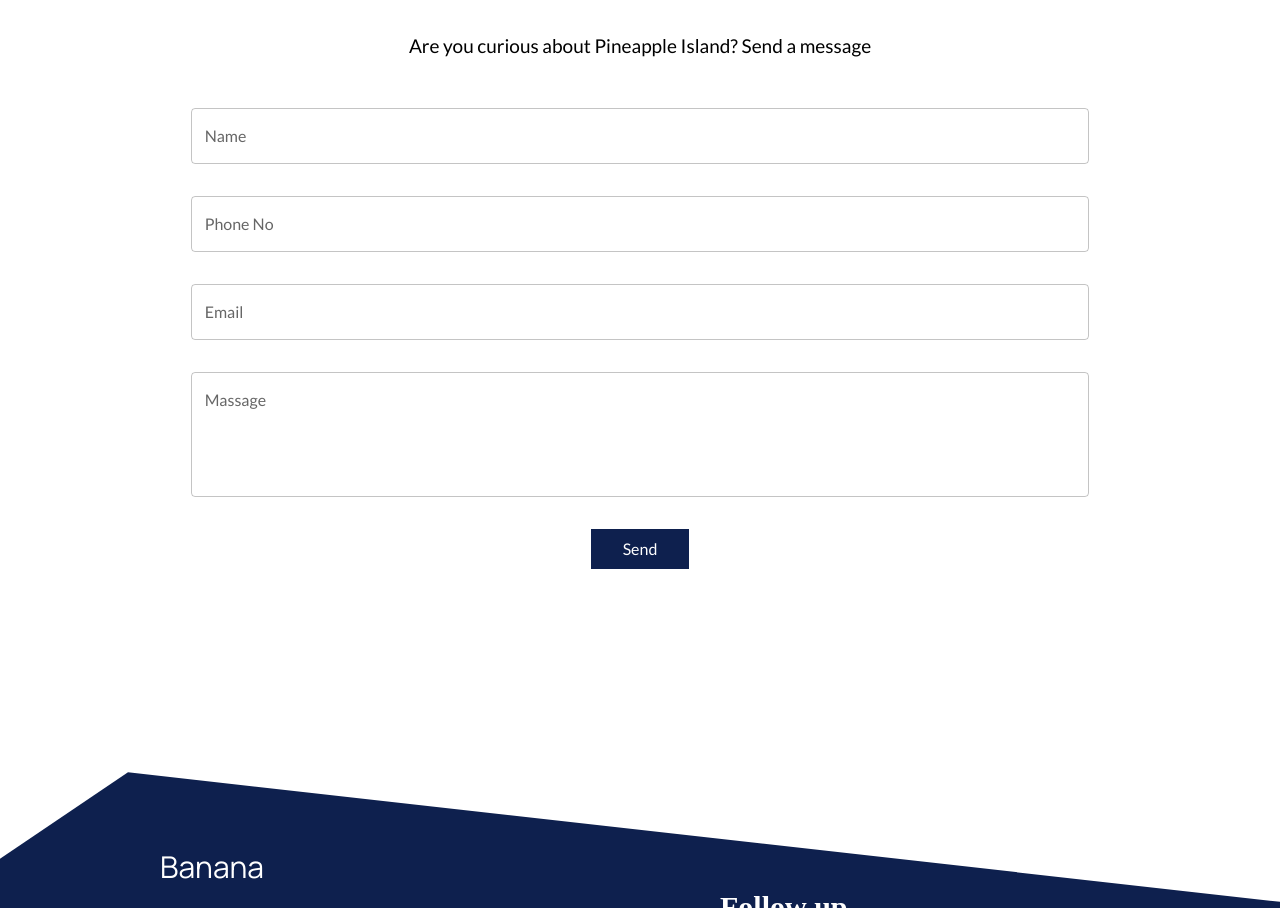
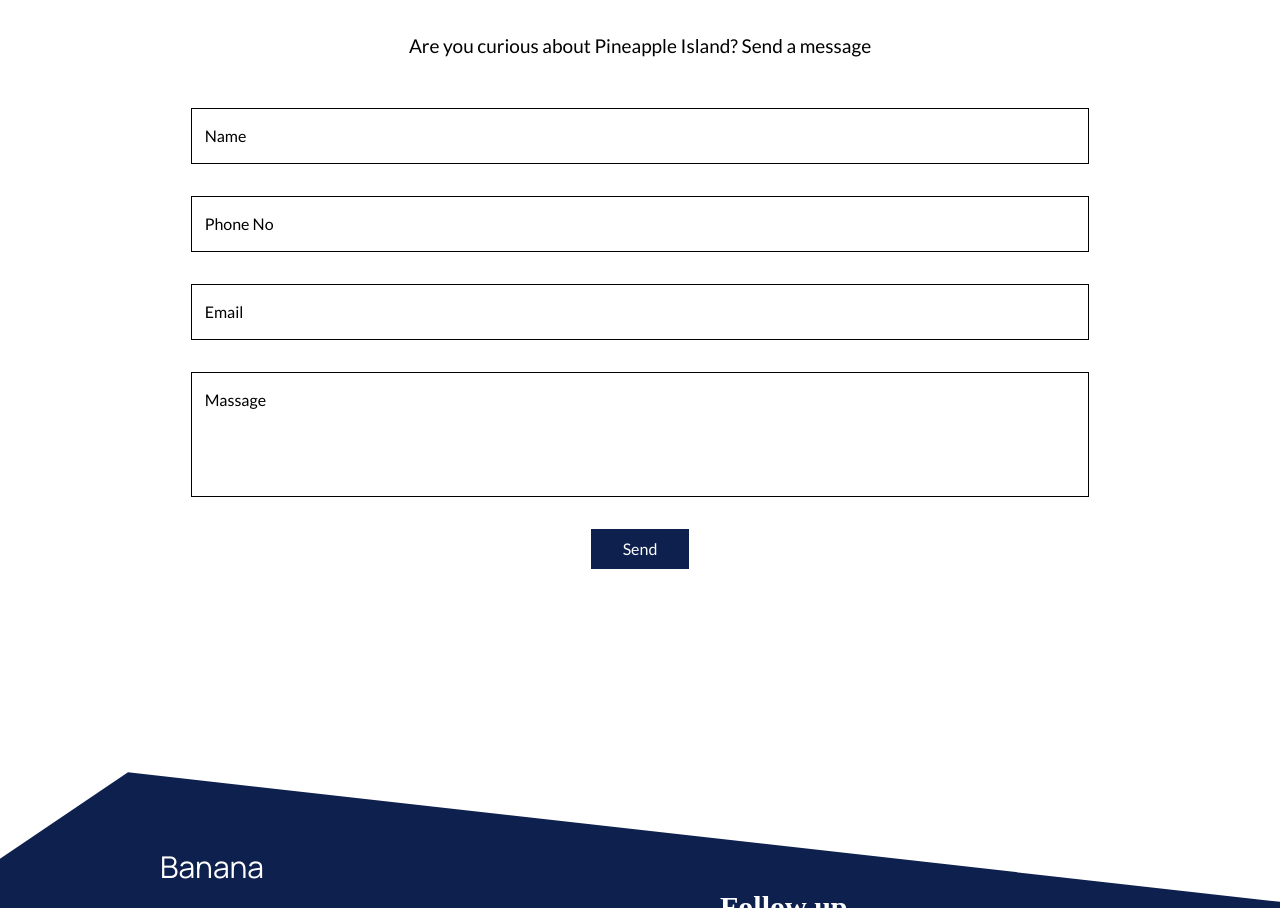
Before and after one commit to imkuromi/PineApple-Island, a Next.js app: page / in a window 1280 px wide. Shown: the part 7958-8866 px from the top of the page. Built offline with nearby package versions, Linux system fonts and the light colour scheme.

Commit message:
fix color and radius textfield

```diff
--- a/src/pages/stay.tsx
+++ b/src/pages/stay.tsx
@@ -2,6 +2,17 @@ import { Box, TextField, Typography } from "@mui/material";
 import Grid from "@mui/material/Grid2";
 import Image from "next/image";
 export default function Stay() {
+  const textField = {
+    "& .MuiInputLabel-outlined": {
+      color: "#000",
+    },
+    "& .MuiOutlinedInput-notchedOutline": {
+      borderColor: "#000",
+    },
+    "& .MuiOutlinedInput-root": {
+      borderRadius: 0,
+    },
+  };
   return (
     <section id="stay">
       <Grid
@@ -127,6 +138,7 @@ export default function Stay() {
               label="Name"
               type="name"
               autoComplete="current-name"
+              sx={textField}
             />
           </Grid>
           <Grid size={{ sm: 12 }}>
@@ -136,6 +148,7 @@ export default function Stay() {
               label="Phone No"
               type="phone"
               autoComplete="current-phone"
+              sx={textField}
             />
           </Grid>
           <Grid size={{ sm: 12 }}>
@@ -145,10 +158,11 @@ export default function Stay() {
               label="Email"
               type="email"
               autoComplete="current-email"
+              sx={textField}
             />
           </Grid>
           <Grid size={{ sm: 12 }}>
-            <TextField fullWidth multiline label="Massage" rows={4} />
+            <TextField fullWidth multiline label="Massage" sx={textField} rows={4} />
           </Grid>
 
           <Typography
```
